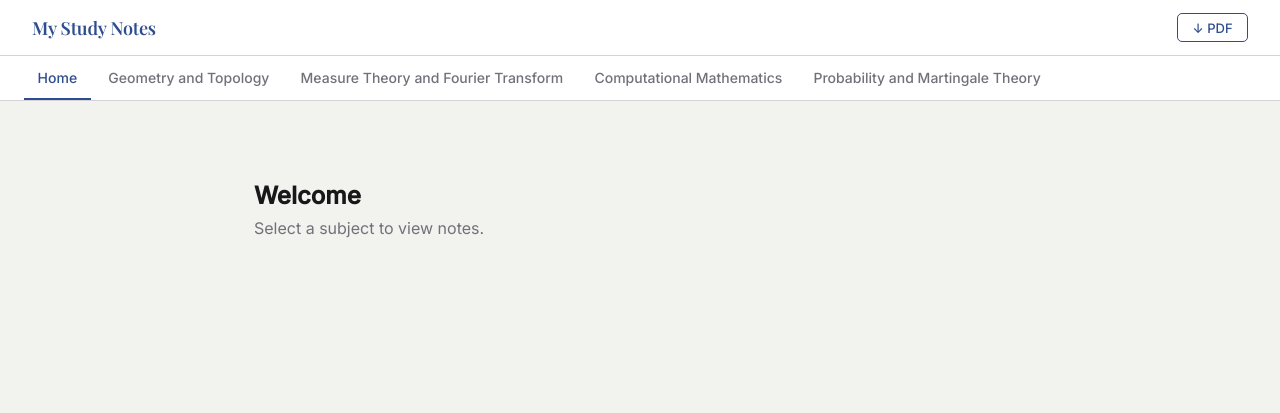
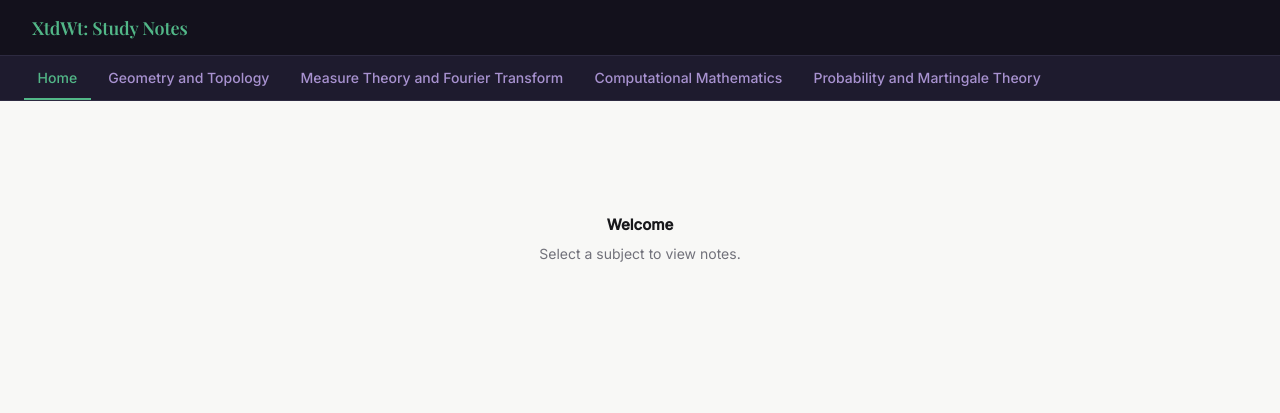
Before and after one commit to XtdWt/Uni-Study-Notes, a plain HTML site: page index.html in a window 1280 px wide. Drawn offline with nearby package versions, Linux system fonts and the light colour scheme.

Commit message:
(feat) style changes, readme update

```diff
--- a/style.css
+++ b/style.css
@@ -1,11 +1,11 @@
 :root {
-  --bg:             #F2F2EE;
+  --bg:             #F8F8F6;
   --surface:        #FFFFFF;
-  --accent:         #2E4D8F;
   --text-primary:   #18181B;
   --text-secondary: #71717A;
-  --border:         #D4D4D8;
+  --border:         #E4E4E4;
   --shadow:         0 1px 3px rgba(0,0,0,0.07), 0 1px 2px rgba(0,0,0,0.04);
+  --accent:         #52B788;
   --header-h:       56px;
   --nav-h:          44px;
 }
@@ -21,14 +21,14 @@ body {
   min-height: 100vh;
 }
 
-/* ── Header ─────────────────────────────────── */
+/* ── Header (dark) ───────────────────────────── */
 
 #site-header {
   position: sticky;
   top: 0;
   z-index: 100;
-  background: var(--surface);
-  border-bottom: 1px solid var(--border);
+  background: #13111C;
+  border-bottom: 1px solid #2D2A40;
   display: flex;
   align-items: center;
   justify-content: space-between;
@@ -59,23 +59,27 @@ body {
   transition: background 0.15s, color 0.15s;
   white-space: nowrap;
 }
-.btn-download:hover { background: var(--accent); color: var(--surface); }
+.btn-download:hover { background: var(--accent); color: #13111C; }
 
-/* ── Subject nav ─────────────────────────────── */
+/* ── Subject nav (dark) ──────────────────────── */
 
 #subject-nav {
   position: sticky;
   top: var(--header-h);
   z-index: 90;
-  background: var(--surface);
-  border-bottom: 1px solid var(--border);
+  background: #1E1B2E;
+  border-bottom: 1px solid #2D2A40;
   display: flex;
   overflow-x: auto;
   padding: 0 1.5rem;
   gap: 0.25rem;
-  scrollbar-width: none;
+  scrollbar-width: thin;
+  scrollbar-color: #A892D0 transparent;
 }
-#subject-nav::-webkit-scrollbar { display: none; }
+#subject-nav::-webkit-scrollbar        { height: 3px; }
+#subject-nav::-webkit-scrollbar-track  { background: transparent; }
+#subject-nav::-webkit-scrollbar-thumb  { background: #A892D0; border-radius: 3px; }
+#subject-nav::-webkit-scrollbar-thumb:hover { background: #52B788; }
 
 .nav-tab {
   flex-shrink: 0;
@@ -84,18 +88,21 @@ body {
   font-family: 'Inter', sans-serif;
   font-size: 0.875rem;
   font-weight: 500;
-  color: var(--text-secondary);
+  color: #A892D0;
   background: none;
   border: none;
   border-bottom: 2px solid transparent;
   cursor: pointer;
   transition: color 0.15s, border-color 0.15s;
   white-space: nowrap;
+  text-decoration: none;
+  display: inline-flex;
+  align-items: center;
 }
-.nav-tab:hover { color: var(--text-primary); }
+.nav-tab:hover { color: #EAE8F4; }
 .nav-tab.active { color: var(--accent); border-bottom-color: var(--accent); }
 
-/* ── Content ─────────────────────────────────── */
+/* ── Content (light) ─────────────────────────── */
 
 #content {
   max-width: 820px;
--- a/svg_load.js
+++ b/svg_load.js
@@ -1,4 +1,4 @@
-const SITE_NAME = "My Study Notes";
+const SITE_NAME = "XtdWt: Study Notes";
 
 const subjects = [
   {
@@ -63,10 +63,10 @@ async function loadPages({ folder }) {
 
   if (folder === "") {
     content.innerHTML = `
-      <div style="padding: 3rem 0; color: var(--text-secondary);">
-        <h2 style="color: var(--text-primary); margin-bottom: 0.5rem;">Welcome</h2>
-        <p>Select a subject to view notes.</p>
-      </div>`;
+      <p class="state-msg">
+        <strong>Welcome</strong>
+        Select a subject to view notes.
+      </p>`;
     return
   }
 
@@ -104,7 +104,7 @@ function navigate() {
   document.title = `${subject.label} — ${SITE_NAME}`;
   setActiveTab(subject.id);
 
-  downloadBtn.style.visibility = pdf_path ? "visible" : "hidden";
+  downloadBtn.style.visibility = (subject.folder != "") ? "visible" : "hidden";
   if (pdf_path) downloadBtn.href = pdf_path;
 
   loadPages(subject);
```
Also changed, not shown: 1 other file.
